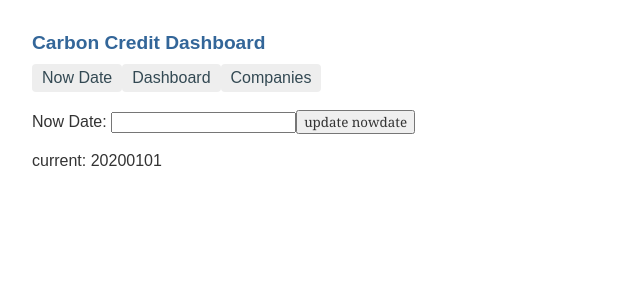
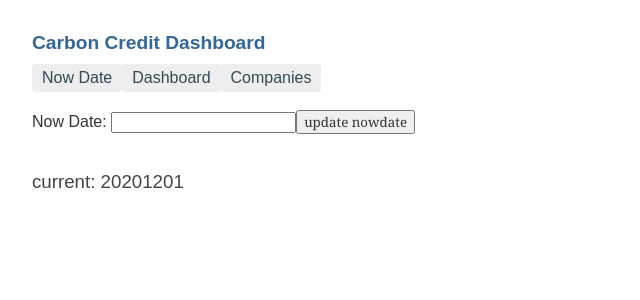
Before and after one commit to haliaga/CS, an Angular app: page /nowdate in a window 1280 px wide. Shown: the top 300 px of the page, without its empty margins (0-640 px from the left). Built offline with nearby package versions, Linux system fonts and the light colour scheme; what angular-in-memory-web-api would draw is missing.

Commit message:
no message

```diff
--- a/src/app/cs-detail/cs-detail.component.html
+++ b/src/app/cs-detail/cs-detail.component.html
@@ -1,7 +1,9 @@
-<p>Carbon Chart</p>
+<br>
+<br>
 <div id="divChart">
     <canvas id=carbonChart></canvas>
 </div>
+<br>
 <div *ngIf="company">
   <h3>{{company.name | uppercase}} Details</h3>
   <div><span>shortid: </span>{{company.shortid}}</div>
--- a/src/app/nowdate/nowdate.component.html
+++ b/src/app/nowdate/nowdate.component.html
@@ -2,13 +2,13 @@
     <br>
     <label>
       Now Date:
-      <input #nowDate />
+      <input #now />
     </label>
     <!-- (click) passes input value to updateNowDate() and then clears the input -->
-    <button (click)="updateNowDate(nowDate.value);nowDate.value=''">
+    <button (click)="updateNowDate(now.value);now.value=''">
       update nowdate
     </button>
     <br>
     <br>
-    <div><span>current: </span>20200101</div>
+    <h3>current: {{nowDate}}</h3>
   </div>
--- a/src/app/nowdate/nowdate.component.ts
+++ b/src/app/nowdate/nowdate.component.ts
@@ -6,7 +6,7 @@ import { NowdateService} from '../nowdate.service';
   styleUrls: ['./nowdate.component.css']
 })
 export class NowdateComponent implements OnInit {
-  nowDate:string="20200101";
+  nowDate:string="20201201";
   constructor(private data:NowdateService) { }
   ngOnInit(): void {
     this.updateNowDate(this.nowDate);
```
